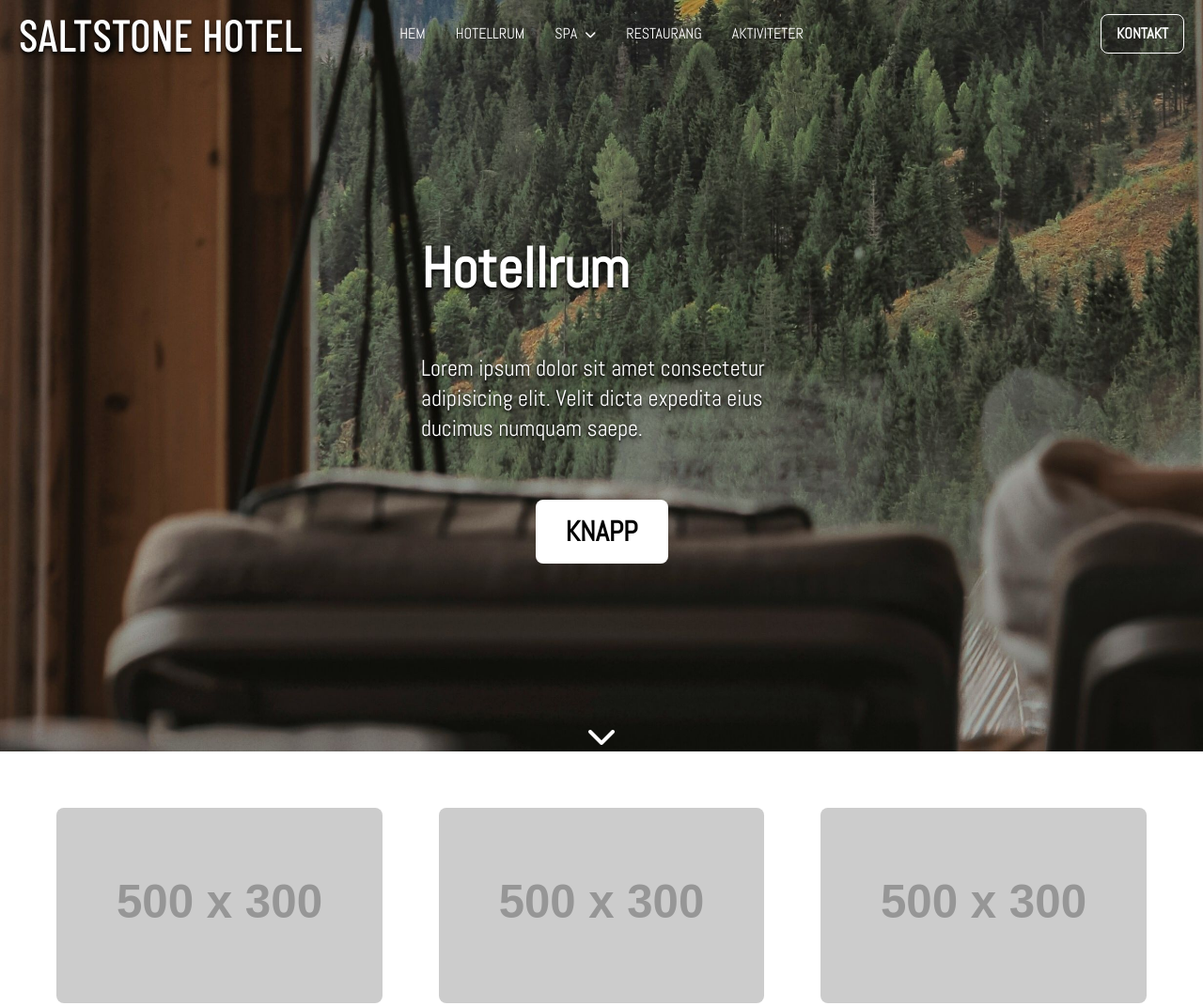
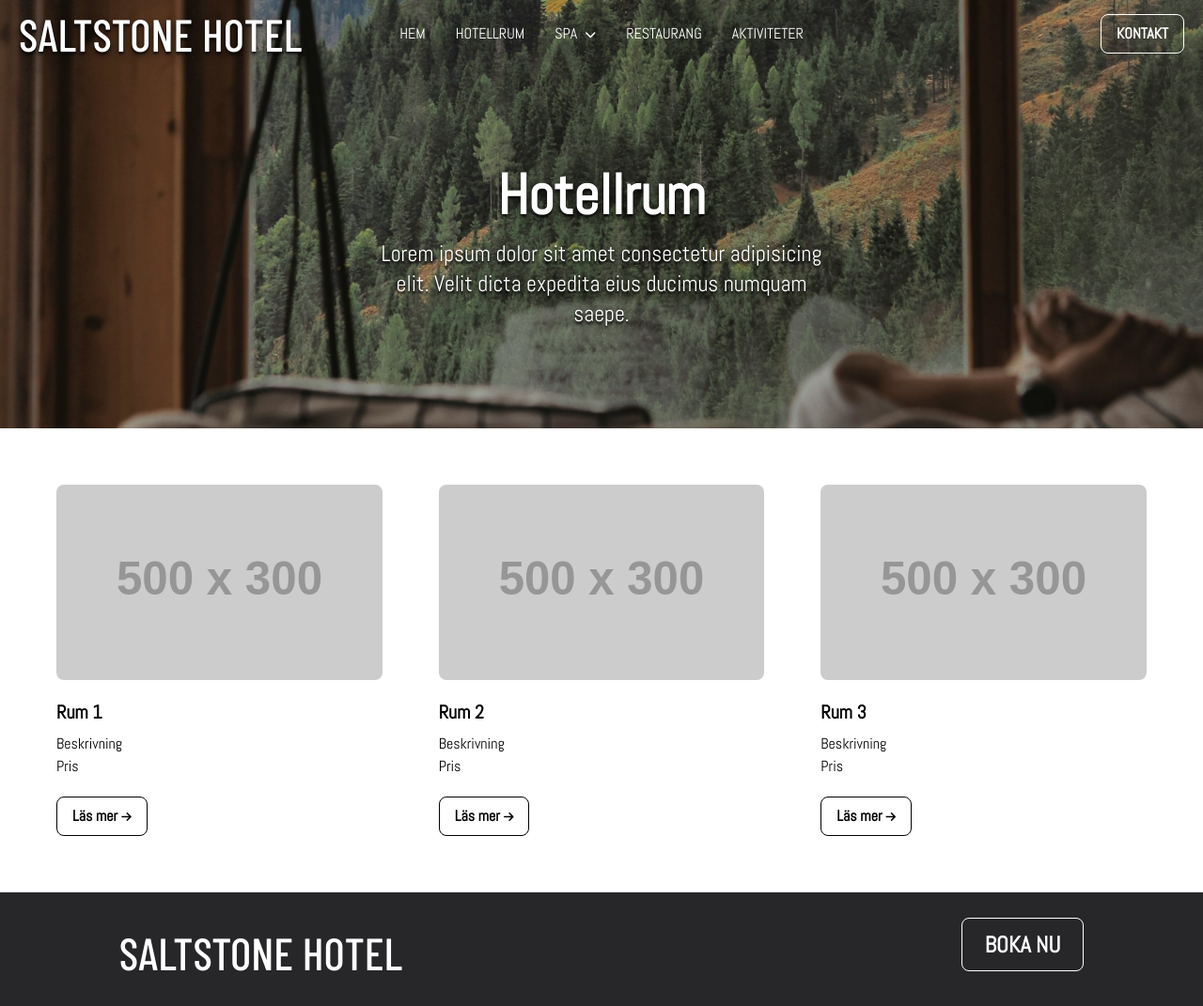
Before and after one commit to amandaconnell/saltstone, a website: page src/rooms.html in a window 1280 px wide. Shown: the top 1071 px of the page at 94% size. Drawn offline with nearby package versions, Linux system fonts and the light colour scheme; placeholder pictures from the web are drawn by us; a web font is replaced by a local one.

Commit message:
Testar en mindre hero för undersidor

```diff
--- a/src/rooms.html
+++ b/src/rooms.html
@@ -11,7 +11,8 @@
     ></script>
   </head>
   <body class="font-abel">
-    <div class="h-screen bg-[url(images/hotel2.jpg)] bg-cover bg-no-repeat">
+    <!-- Anger bakgrundsbild och storlek på hero -->
+    <div class="relative bg-[url(images/hotel2.jpg)] bg-cover bg-no-repeat">
       <!--
       Kod hämtad från: https://tailwindflex.com/@rajesh-maheshwari/navbar-with-sub-menus
       Jag har modifierat innehåll & utseende
@@ -182,10 +183,8 @@
         </nav>
       </header>
       <!-- Hero -->
-      <div
-        class="flex h-5/6 flex-col place-content-around content-between items-center gap-20 sm:h-8/9"
-      >
-        <div class="flex w-64 flex-col gap-15 sm:w-96">
+      <div class="flex h-96 flex-col items-center justify-center">
+        <div class="flex w-64 flex-col gap-4 text-center sm:w-125">
           <h1
             class="text-5xl font-semibold text-white text-shadow-lg/50 sm:text-6xl"
           >
@@ -195,16 +194,16 @@
             Lorem ipsum dolor sit amet consectetur adipisicing elit. Velit dicta
             expedita eius ducimus numquam saepe.
           </p>
-          <a
+          <!-- <a
             class="btn mx-auto self-start border-0 bg-white px-8 py-4 text-3xl transition duration-700 ease-in-out hover:scale-110"
             href="rooms.html"
             >KNAPP</a
-          >
+          > -->
         </div>
       </div>
-      <div class="flex justify-center">
+      <!-- <div class="flex justify-center">
         <i class="fa-solid fa-chevron-down fa-2xl" style="color: #ffffff"></i>
-      </div>
+      </div> -->
     </div>
     <main class="mx-10 mt-10 mb-5">
       <!-- Behållare för cards -->
```
Also changed, not shown: src/output.css.
